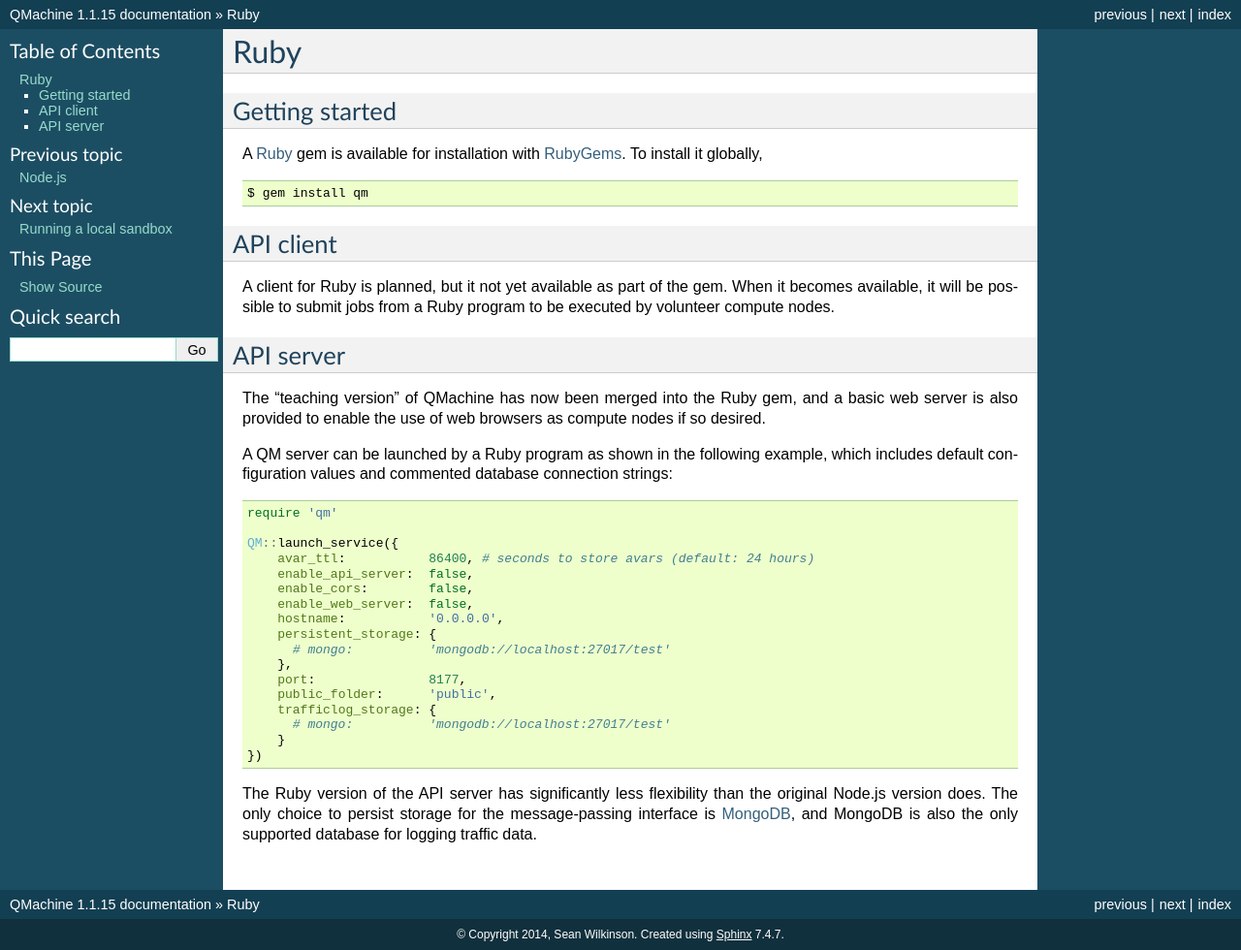
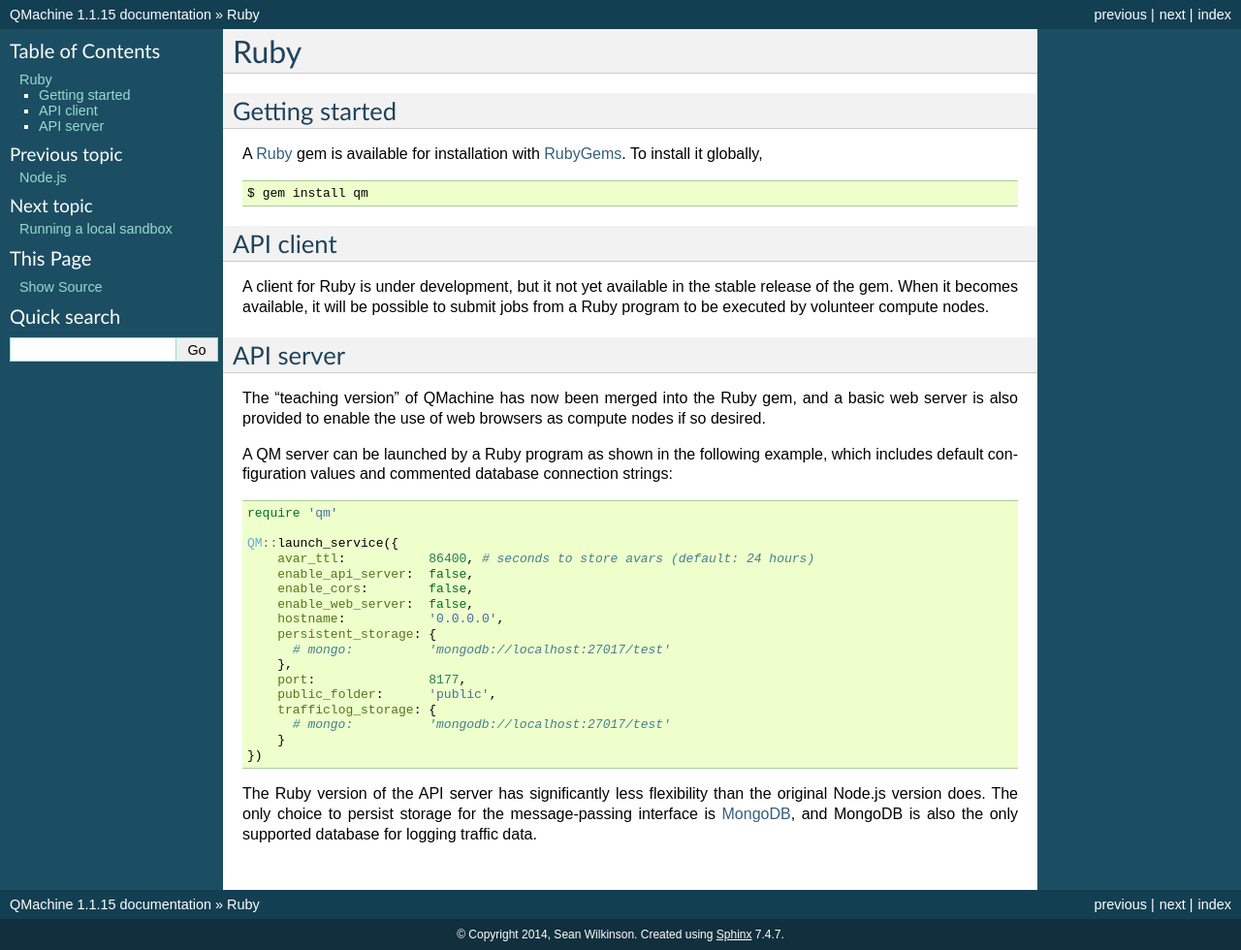
Before and after one commit to qmachine/qmachine, a Sphinx documentation site: the page built from docs/ruby.rst, in a window 1280 px wide. Shown: the whole page at 97% size. Built offline with Sphinx 7.4.7, drawn with Linux system fonts in a browser that asks for light colours.

```diff
--- a/docs/ruby.rst
+++ b/docs/ruby.rst
@@ -15,9 +15,9 @@ globally,
 API client
 ----------
 
-A client for Ruby is planned, but it not yet available as part of the gem. When
-it becomes available, it will be possible to submit jobs from a Ruby program to
-be executed by volunteer compute nodes.
+A client for Ruby is under development, but it not yet available in the stable
+release of the gem. When it becomes available, it will be possible to submit
+jobs from a Ruby program to be executed by volunteer compute nodes.
 
 
 API server
```
